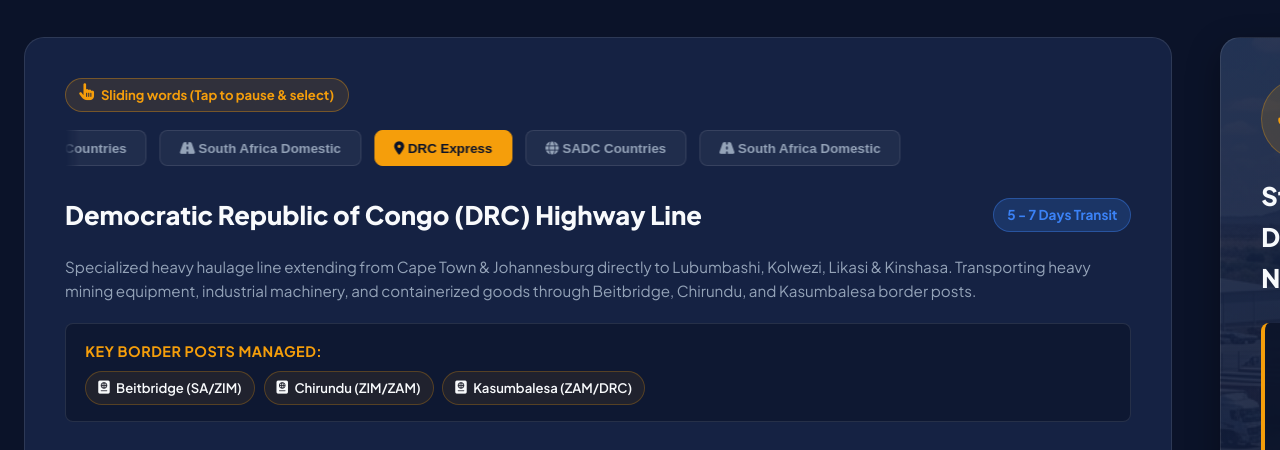
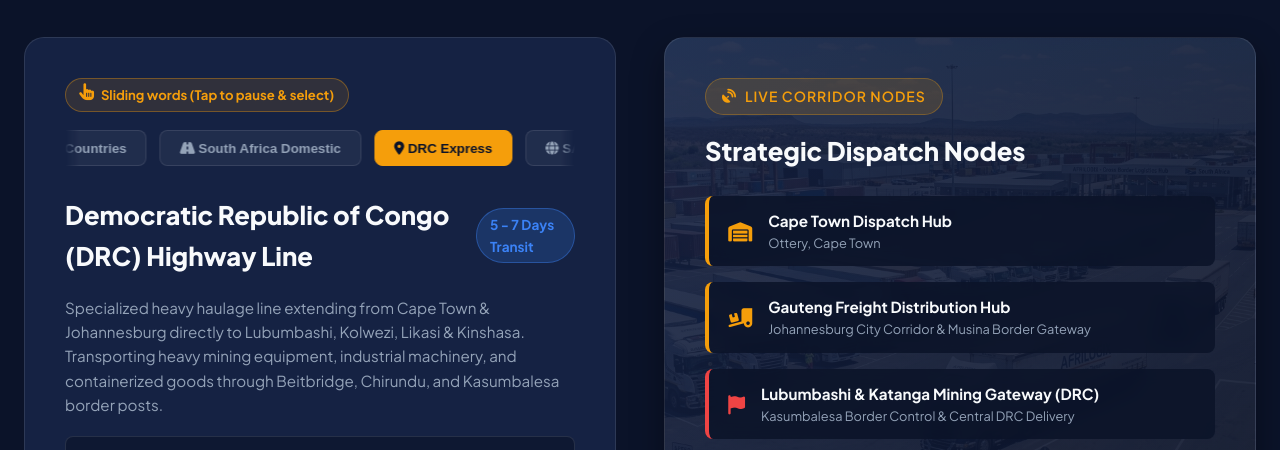
Before and after one commit to mentorbc/freighttransport, a plain HTML site: page index.html in a window 1280 px wide. Shown: the part 2048-2498 px from the top of the page. Drawn offline with Linux system fonts and the light colour scheme.

Commit message:
Fix CSS grid column overflow on routes section: add minmax(0, 1fr) and min-width: 0 to pull lost dispatch nodes card back into view

```diff
--- a/index.html
+++ b/index.html
@@ -97,7 +97,7 @@
   <link rel="stylesheet" href="https://cdnjs.cloudflare.com/ajax/libs/font-awesome/6.4.0/css/all.min.css">
 
   <!-- Stylesheet -->
-  <link rel="stylesheet" href="styles.css?v=20260728">
+  <link rel="stylesheet" href="styles.css?v=20260729">
 </head>
 <body>
 
@@ -875,6 +875,6 @@
   </nav>
 
   <!-- Script -->
-  <script src="app.js?v=20260728"></script>
+  <script src="app.js?v=20260729"></script>
 </body>
 </html>
--- a/styles.css
+++ b/styles.css
@@ -624,9 +624,10 @@ img {
 
 .routes-container {
   display: grid;
-  grid-template-columns: 1fr 1fr;
+  grid-template-columns: minmax(0, 1fr) minmax(0, 1fr);
   gap: 3rem;
   align-items: start;
+  width: 100%;
 }
 
 .route-info-box {
@@ -634,12 +635,15 @@ img {
   border: 1px solid var(--border-color);
   border-radius: var(--radius-lg);
   padding: 2.5rem;
+  min-width: 0;
+  width: 100%;
 }
 
 /* Infinite Seamless Sliding Word Track */
 .marquee-wrapper {
   width: 100%;
   max-width: 100%;
+  min-width: 0;
   overflow: hidden;
   position: relative;
   margin-bottom: 1.5rem;
@@ -774,6 +778,8 @@ img {
   flex-direction: column;
   justify-content: space-between;
   box-shadow: var(--shadow-box);
+  min-width: 0;
+  width: 100%;
 }
 
 .map-node-list {
```
